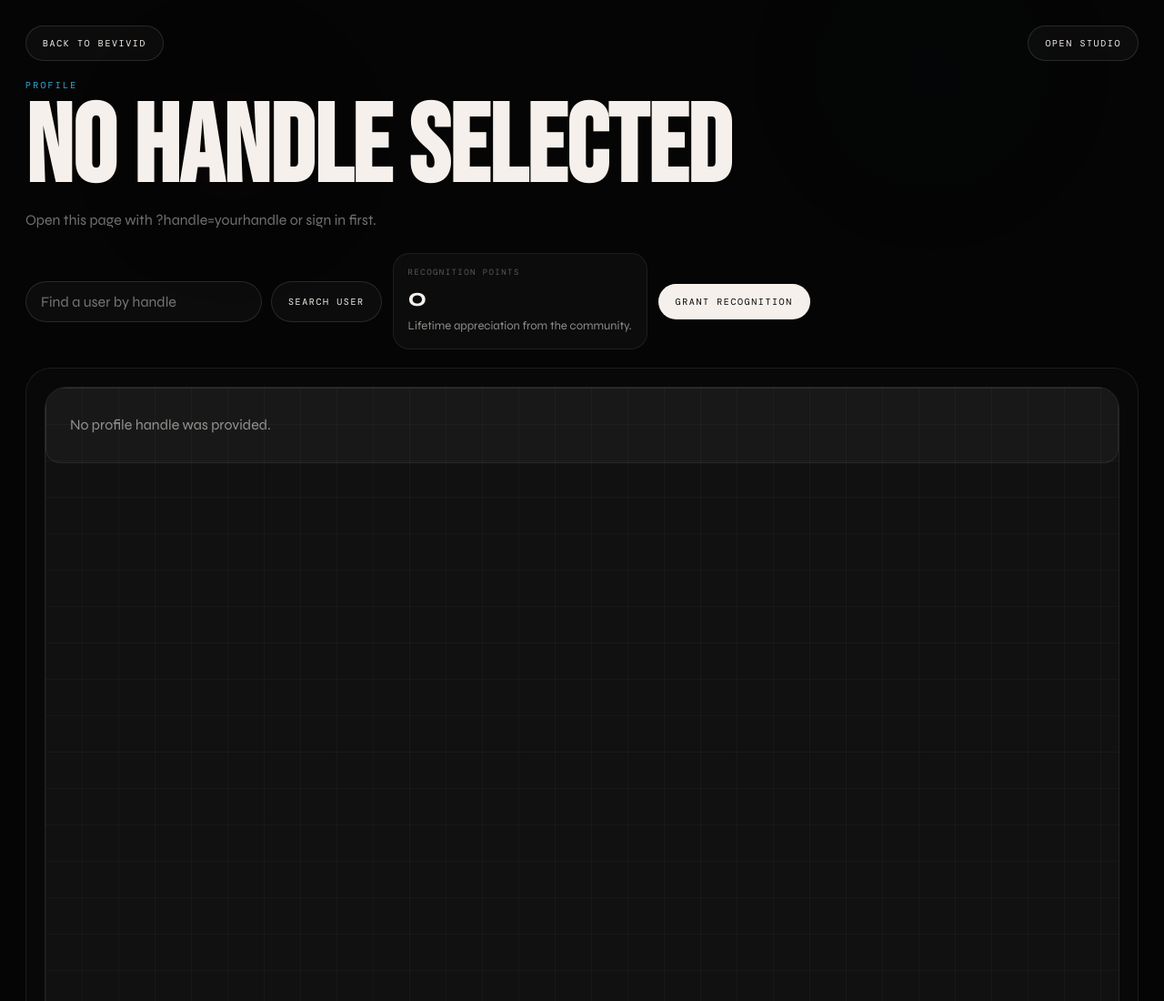
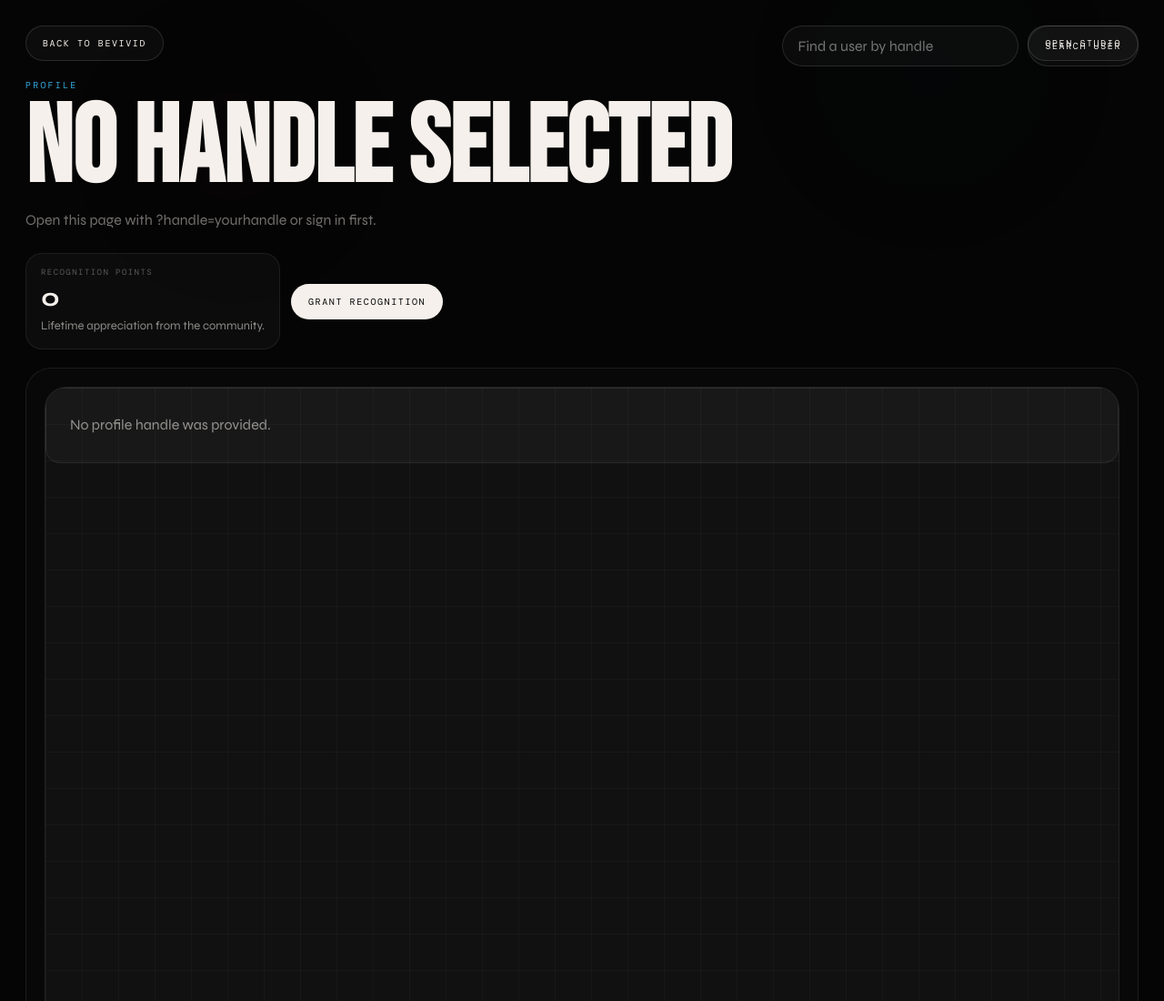
Before and after one commit to pepsimekhi2/beVivid, a plain HTML site: page profile.html in a window 1280 px wide. Shown: the top 1100 px of the page at 91% size. Drawn offline with nearby package versions, Linux system fonts and the light colour scheme.

Commit message:
Update profile.html

```diff
--- a/profile.html
+++ b/profile.html
@@ -18,6 +18,7 @@ body::before { content: ''; position: fixed; inset: 0; pointer-events: none; opa
 .eyebrow { font-family: 'DM Mono', monospace; font-size: 10px; letter-spacing: .22em; text-transform: uppercase; color: #34aadc; margin-bottom: 12px; }
 .title { font-family: 'Bebas Neue', sans-serif; font-size: clamp(58px, 10vw, 120px); line-height: .88; margin: 0; }
 .sub { color: rgba(245,240,235,.46); max-width: 680px; line-height: 1.8; margin-top: 10px; }
+.profile-search-corner { position: fixed; top: 28px; right: 28px; z-index: 50; }
 .profile-tools { display: flex; flex-wrap: wrap; gap: 12px; align-items: center; margin-top: 22px; }
 .search-form { display: flex; gap: 10px; flex-wrap: wrap; }
 .search-input { min-width: 260px; border: 1px solid rgba(245,240,235,.12); background: rgba(245,240,235,.03); color: #f5f0eb; border-radius: 999px; padding: 12px 16px; font: inherit; outline: none; }
@@ -44,11 +45,17 @@ body::before { content: ''; position: fixed; inset: 0; pointer-events: none; opa
 .audio-toggle { position: absolute; left: 20px; bottom: 20px; z-index: 4; border: 1px solid rgba(245,240,235,.12); background: rgba(5,5,5,.55); color: #f5f0eb; border-radius: 999px; padding: 12px 16px; cursor: pointer; font-family: 'DM Mono', monospace; font-size: 10px; letter-spacing: .16em; text-transform: uppercase; backdrop-filter: blur(14px); }
 .audio-note { position: absolute; right: 20px; bottom: 22px; z-index: 4; color: rgba(245,240,235,.42); font-family: 'DM Mono', monospace; font-size: 9px; letter-spacing: .14em; text-transform: uppercase; }
 .empty { padding: 26px; border-radius: 16px; border: 1px solid rgba(245,240,235,.08); background: rgba(245,240,235,.03); color: rgba(245,240,235,.56); line-height: 1.8; }
-@media (max-width: 760px) { .shell { padding: 18px; } .profile-tools { flex-direction: column; align-items: stretch; } .search-form { width: 100%; } .search-input { min-width: 0; width: 100%; } .stage-wrap { padding: 10px; } .stage { width: 980px; min-height: 780px; } .audio-toggle { left: 12px; bottom: 12px; } .audio-note { left: 12px; right: auto; bottom: 58px; } }
+@media (max-width: 760px) { .shell { padding: 18px; } .profile-search-corner { position: static; margin-bottom: 16px; } .profile-tools { flex-direction: column; align-items: stretch; } .search-form { width: 100%; } .search-input { min-width: 0; width: 100%; } .stage-wrap { padding: 10px; } .stage { width: 980px; min-height: 780px; } .audio-toggle { left: 12px; bottom: 12px; } .audio-note { left: 12px; right: auto; bottom: 58px; } }
 </style>
 </head>
 <body>
 <div class="shell">
+  <div class="profile-search-corner">
+    <form class="search-form" onsubmit="event.preventDefault(); searchProfiles();">
+      <input class="search-input" id="searchHandle" type="text" placeholder="Find a user by handle" />
+      <button class="search-btn" type="submit">Search User</button>
+    </form>
+  </div>
   <div class="topbar">
     <a class="back" href="/">Back To beVivid</a>
     <a class="studio" id="studioLink" href="/profiledata">Open Studio</a>
@@ -58,10 +65,6 @@ body::before { content: ''; position: fixed; inset: 0; pointer-events: none; opa
     <h1 class="title" id="profileTitle">Loading...</h1>
     <div class="sub" id="profileSub">Pulling the latest profile layout from Firebase.</div>
     <div class="profile-tools">
-      <form class="search-form" onsubmit="event.preventDefault(); searchProfiles();">
-        <input class="search-input" id="searchHandle" type="text" placeholder="Find a user by handle" />
-        <button class="search-btn" type="submit">Search User</button>
-      </form>
       <div class="recognition-card">
         <small>Recognition Points</small>
         <strong id="recognitionPoints">0</strong>
```
